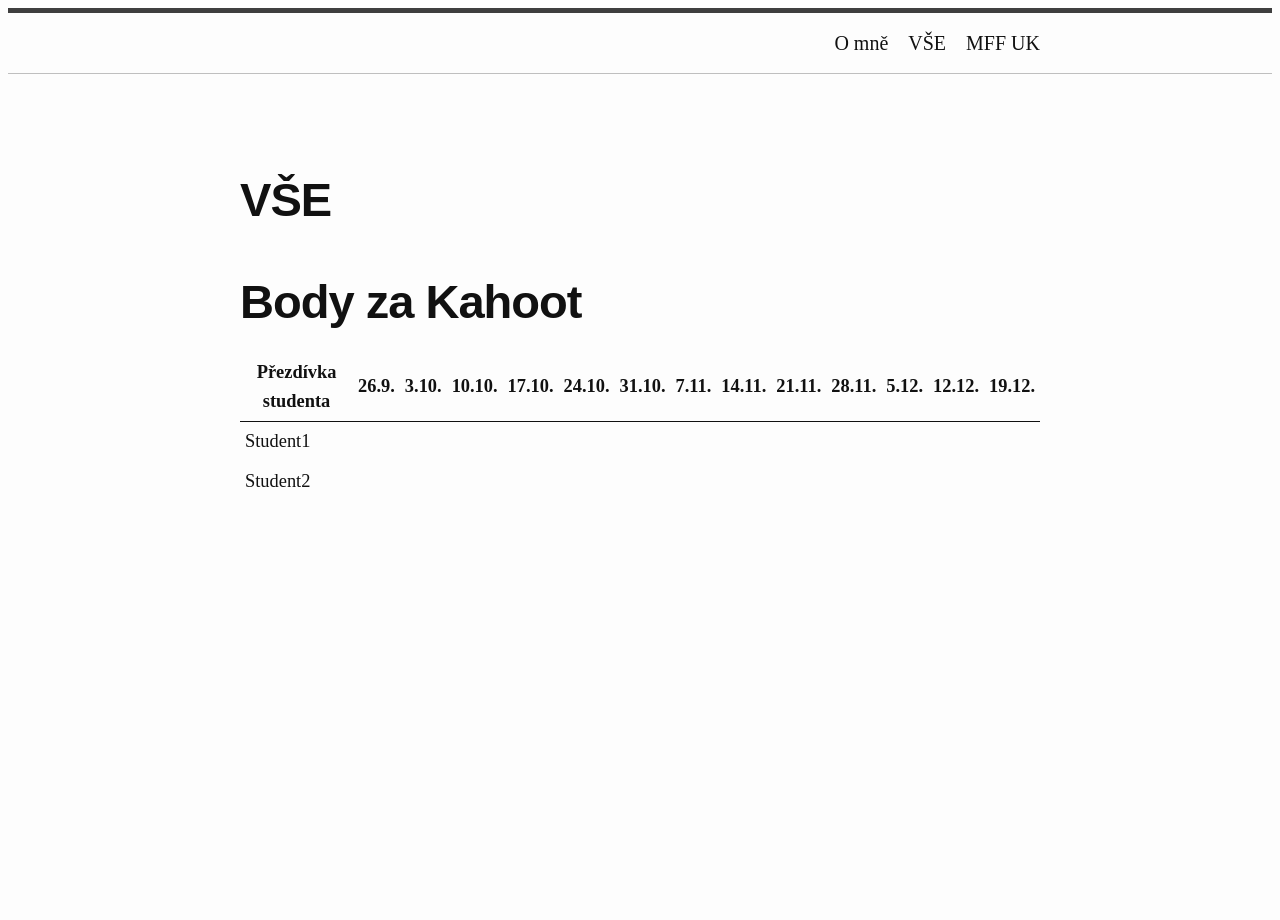
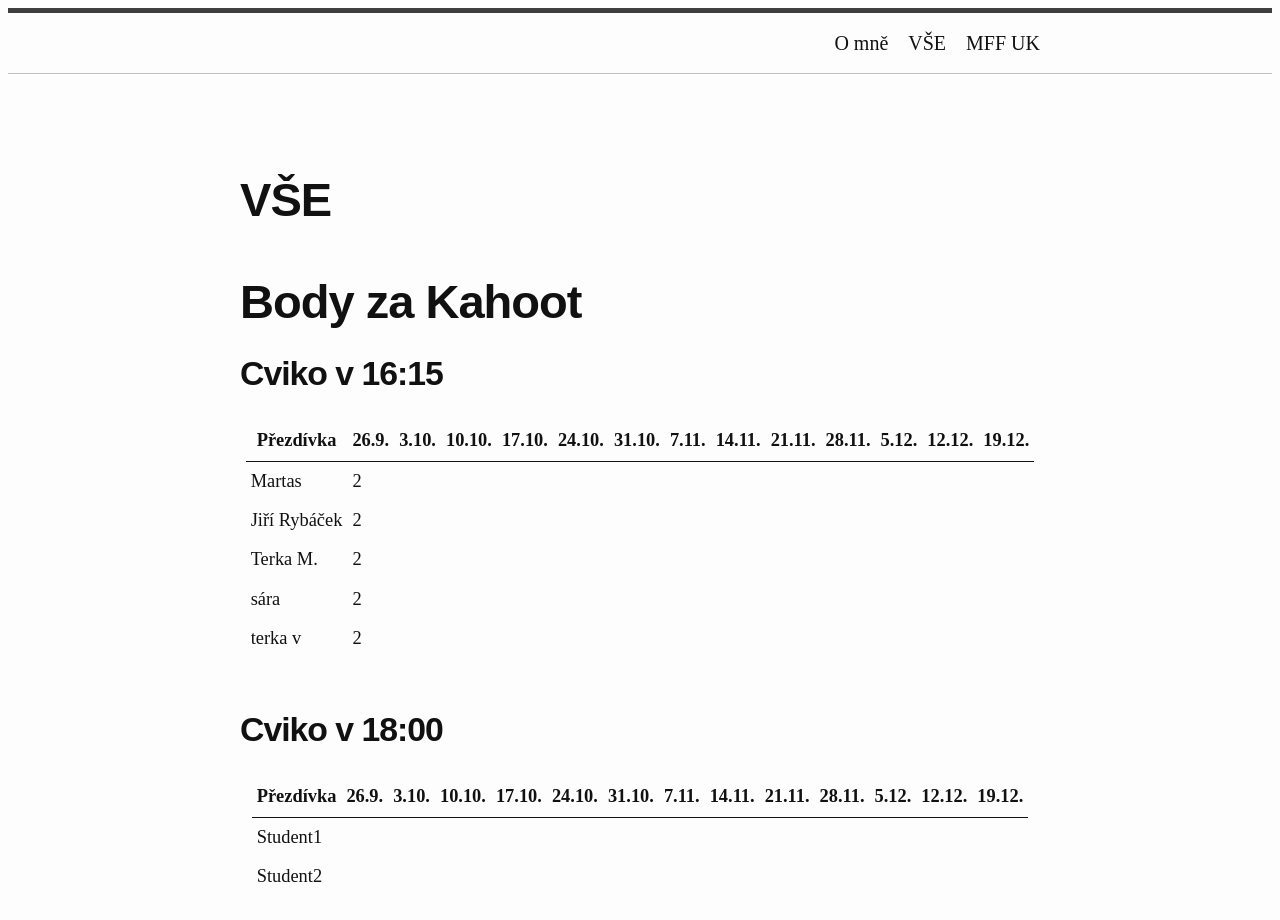
Before and after one commit to mkapytka/mkapytka.github.io, a plain HTML site: page kahoot.html in a window 1280 px wide. Before the commit the page ends 800 px from the top, so only its background shows below. Drawn offline with Linux system fonts and the light colour scheme; a web font is replaced by a local one.

Commit message:
Update kahoot.html

```diff
--- a/kahoot.html
+++ b/kahoot.html
@@ -103,10 +103,116 @@
     <div class="wrapper">
        <h1>VŠE</h1>
   <h1>Body za Kahoot</h1>
+  <h2>Cviko v 16:15</h2>
     <table>
         <thead>
             <tr>
-                <th>Přezdívka studenta</th>
+                <th>Přezdívka</th>
+                <th>26.9.</th>
+                <th>3.10.</th>
+                <th>10.10.</th>
+                <th>17.10.</th>
+                <th>24.10.</th>
+                <th>31.10.</th>
+                <th>7.11.</th>
+                <th>14.11.</th>
+                <th>21.11.</th>
+                <th>28.11.</th>
+                <th>5.12.</th>
+                <th>12.12.</th>
+                <th>19.12.</th>
+            </tr>
+        </thead>
+        <tbody>
+            <!-- Příklady řádků pro studenty, tyto řádky mohou být přidány podle potřeby -->
+            <tr>
+                <td>Martas</td>
+                <td>2</td>
+                <td></td>
+                <td></td>
+                <td></td>
+                <td></td>
+                <td></td>
+                <td></td>
+                <td></td>
+                <td></td>
+                <td></td>
+                <td></td>
+                <td></td>
+                <td></td>
+            </tr>
+            <tr>
+                <td>Jiří Rybáček</td>
+                <td>2</td>
+                <td></td>
+                <td></td>
+                <td></td>
+                <td></td>
+                <td></td>
+                <td></td>
+                <td></td>
+                <td></td>
+                <td></td>
+                <td></td>
+                <td></td>
+                <td></td>
+            </tr>
+                      <tr>
+                <td>Terka M.</td>
+                <td>2</td>
+                <td></td>
+                <td></td>
+                <td></td>
+                <td></td>
+                <td></td>
+                <td></td>
+                <td></td>
+                <td></td>
+                <td></td>
+                <td></td>
+                <td></td>
+                <td></td>
+            </tr>
+                      <tr>
+                <td>sára</td>
+                <td>2</td>
+                <td></td>
+                <td></td>
+                <td></td>
+                <td></td>
+                <td></td>
+                <td></td>
+                <td></td>
+                <td></td>
+                <td></td>
+                <td></td>
+                <td></td>
+                <td></td>
+            </tr>
+                      <tr>
+                <td>terka v</td>
+                <td>2</td>
+                <td></td>
+                <td></td>
+                <td></td>
+                <td></td>
+                <td></td>
+                <td></td>
+                <td></td>
+                <td></td>
+                <td></td>
+                <td></td>
+                <td></td>
+                <td></td>
+            </tr>
+      </tbody>
+    </table>
+
+      <h2>Cviko v 18:00</h2>
+    <table>
+        <thead>
+            <tr>
+                <th>Přezdívka</th>
                 <th>26.9.</th>
                 <th>3.10.</th>
                 <th>10.10.</th>
@@ -159,7 +265,6 @@
       </tbody>
     </table>
 
-
       </div>
     </main>
 
```
